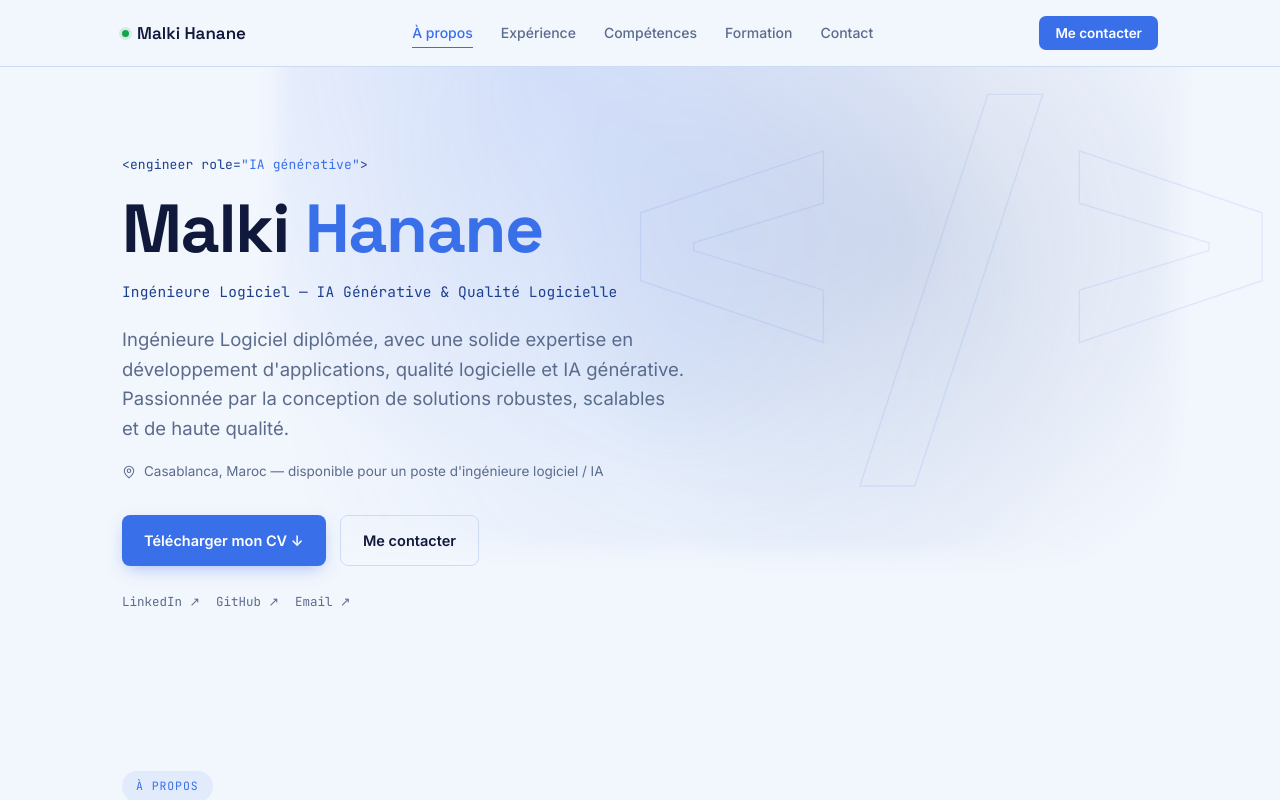
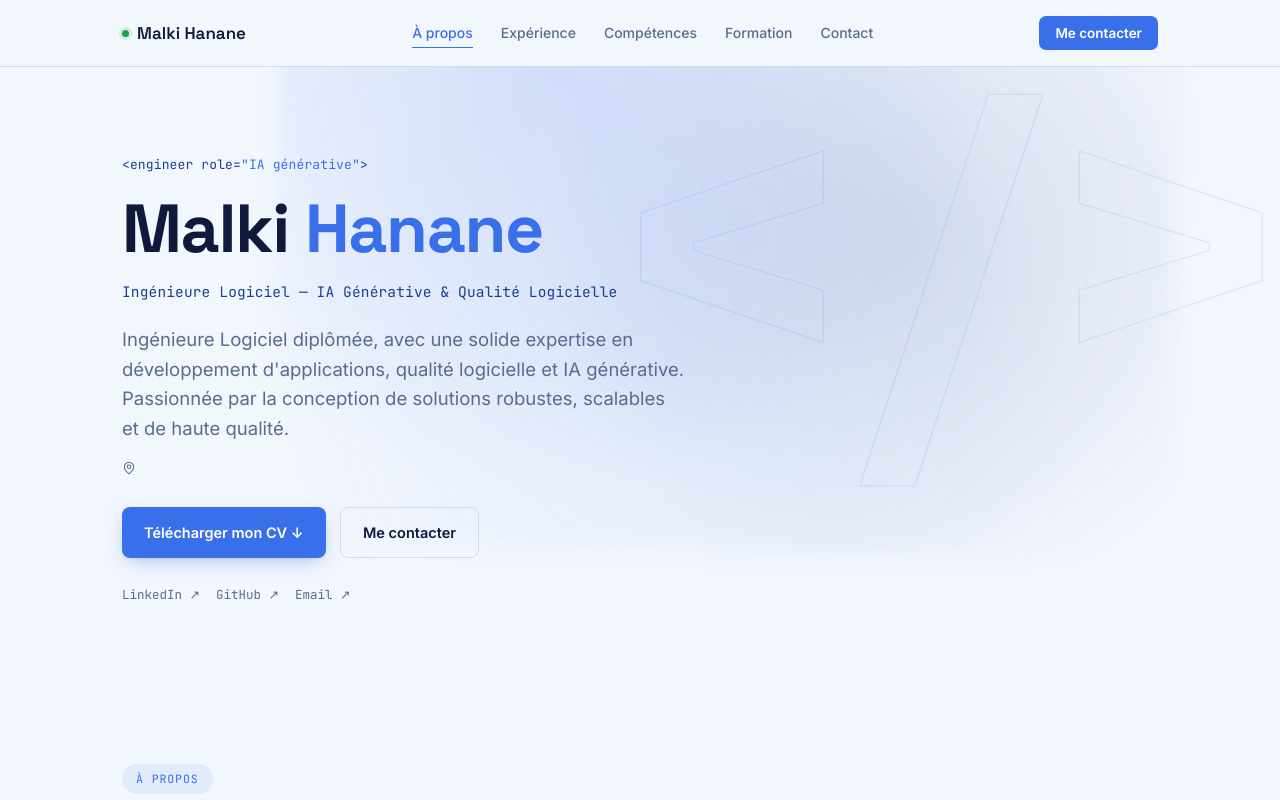
Before and after one commit to hananemalki/my-portfolio, a React (Vite) app: page / in a window 1280 px wide. Shown: the top 800 px of the page. Built offline with nearby package versions, Linux system fonts and the light colour scheme.

Commit message:
Mise à jour du portfolio

```diff
--- a/src/components/Hero.jsx
+++ b/src/components/Hero.jsx
@@ -20,7 +20,7 @@ export default function Hero() {
               <path d="M20 10c0 6-8 12-8 12s-8-6-8-12a8 8 0 0 1 16 0Z" />
               <circle cx="12" cy="10" r="3" />
             </svg>
-            {profile.location} — {profile.availability}
+            {/* {profile.location} — {profile.availability} */}
           </div>
           <div className="cta-row">
             <Magnetic className="btn btn-primary" href={profile.cvFile} download>
```
